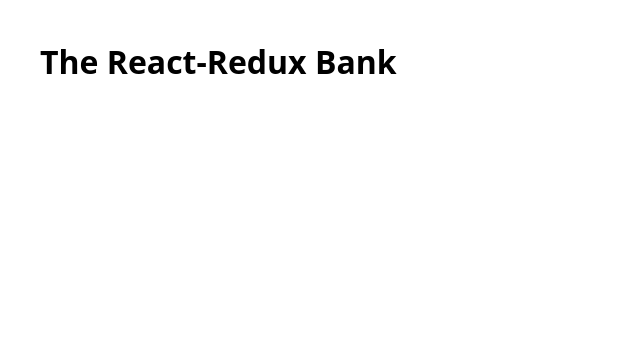
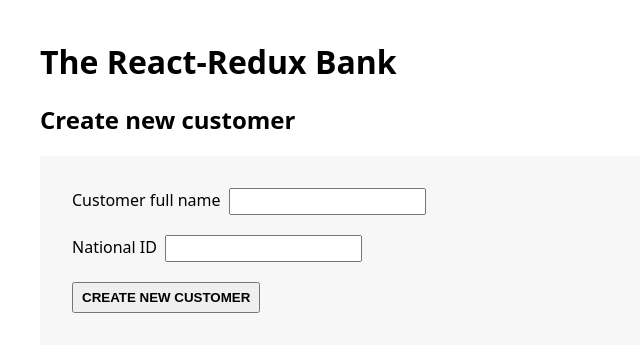
Before and after one commit to aleksandr-e-lebedev/react-redux-bank, a React (Vite) app: page / in a window 1280 px wide. Shown: the top 352 px of the page, without its empty margins (0-640 px from the left). Built offline with nearby package versions, Linux system fonts and the light colour scheme.

Commit message:
feat: build CreateCustomer UI

```diff
--- a/src/App.css
+++ b/src/App.css
@@ -1,5 +1,8 @@
 .app {
   padding: 4rem;
+
+  display: grid;
+  gap: 2rem;
 }
 
 .app__title {
--- a/src/App.tsx
+++ b/src/App.tsx
@@ -1,9 +1,20 @@
+import CreateCustomer from '@/features/customer/CreateCustomer';
+
 import './App.css';
 
 export default function App() {
+  // Global UI State
+  const fullName = '%NAME%';
+  const nationalID = 12345;
+
+  // Derived Global UI State
+  const customerExists = fullName && nationalID ? true : false;
+
   return (
     <div className="app">
       <h1 className="app__title">The React-Redux Bank</h1>
+
+      <CreateCustomer />
     </div>
   );
 }
--- /dev/null
+++ b/src/features/customer/CreateCustomer/CreateCustomer.styles.css
@@ -0,0 +1,25 @@
+.new-customer {
+  display: grid;
+  gap: 2rem;
+}
+
+.new-customer__title {
+  font-size: 2.4rem;
+}
+
+.new-customer__inputs {
+  padding: 3.2rem;
+
+  display: grid;
+  gap: 2rem;
+
+  background-color: #f7f7f7;
+}
+
+.new-customer__input {
+  margin: 0 0.8rem;
+}
+
+.new-customer__button {
+  justify-self: start;
+}
--- /dev/null
+++ b/src/features/customer/CreateCustomer/CreateCustomer.tsx
@@ -0,0 +1,56 @@
+import { useState } from 'react';
+
+import Input from '@/components/Input';
+import Label from '@/components/Label';
+import Button from '@/components/Button';
+
+import './CreateCustomer.styles.css';
+
+export default function CreateCustomer() {
+  // Local UI State
+  const [fullName, setFullName] = useState('');
+  const [nationalId, setNationalId] = useState('');
+
+  function handleFormSubmit(e: React.FormEvent<HTMLFormElement>) {
+    e.preventDefault();
+    return;
+  }
+
+  return (
+    <form className="new-customer" onSubmit={handleFormSubmit}>
+      <h2 className="new-customer__title">Create new customer</h2>
+
+      <div className="new-customer__inputs">
+        <div>
+          <Label htmlFor="full-name">Customer full name</Label>
+          <Input
+            id="full-name"
+            className="new-customer__input"
+            type="text"
+            value={fullName}
+            onChange={(e) => {
+              setFullName(e.target.value);
+            }}
+          />
+        </div>
+
+        <div>
+          <Label htmlFor="national-id">National ID</Label>
+          <Input
+            id="national-id"
+            className="new-customer__input"
+            type="text"
+            value={nationalId}
+            onChange={(e) => {
+              setNationalId(e.target.value);
+            }}
+          />
+        </div>
+
+        <Button className="new-customer__button" type="submit">
+          Create new customer
+        </Button>
+      </div>
+    </form>
+  );
+}
--- /dev/null
+++ b/src/features/customer/CreateCustomer/index.ts
@@ -0,0 +1,2 @@
+export { default } from './CreateCustomer';
+export type * from './CreateCustomer';
```
